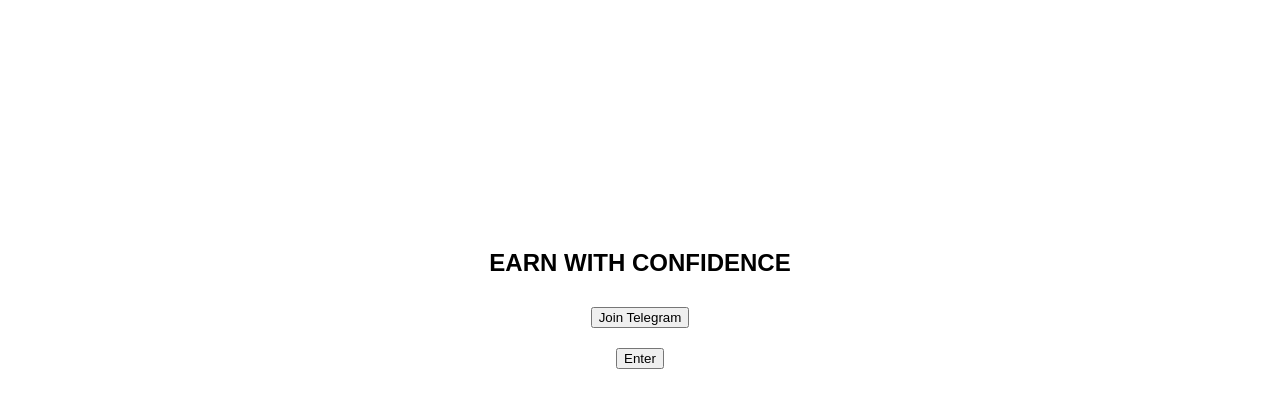
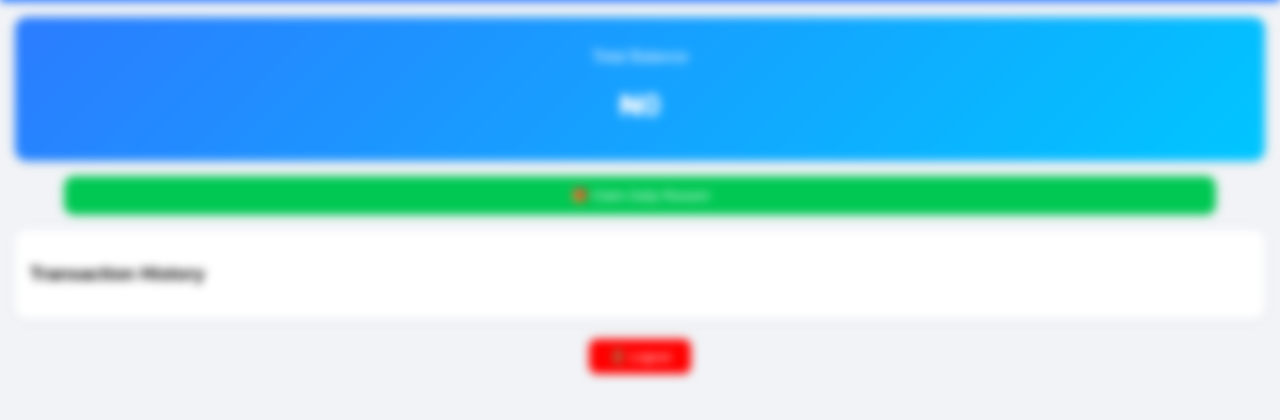
Before and after one commit to Bestlogs001/CASH-REWARDS-, a plain HTML site: page dashboard.html in a window 1280 px wide. Shown: the part 96-516 px from the top of the page. Drawn offline with Linux system fonts and the light colour scheme; sample sign-in values are in the browser's storage.

Commit message:
Add files via upload

```diff
--- a/dashboard.html
+++ b/dashboard.html
@@ -10,13 +10,6 @@
   </script>
 </head>
 <body>
-
-<!-- OVERLAY -->
-<div id="overlay">
-  <h2>EARN WITH CONFIDENCE</h2>
-  <button onclick="joinTelegram()">Join Telegram</button>
-  <button onclick="closeOverlay()">Enter</button>
-</div>
 
 <!-- APP -->
 <div id="app" class="blur">
```
